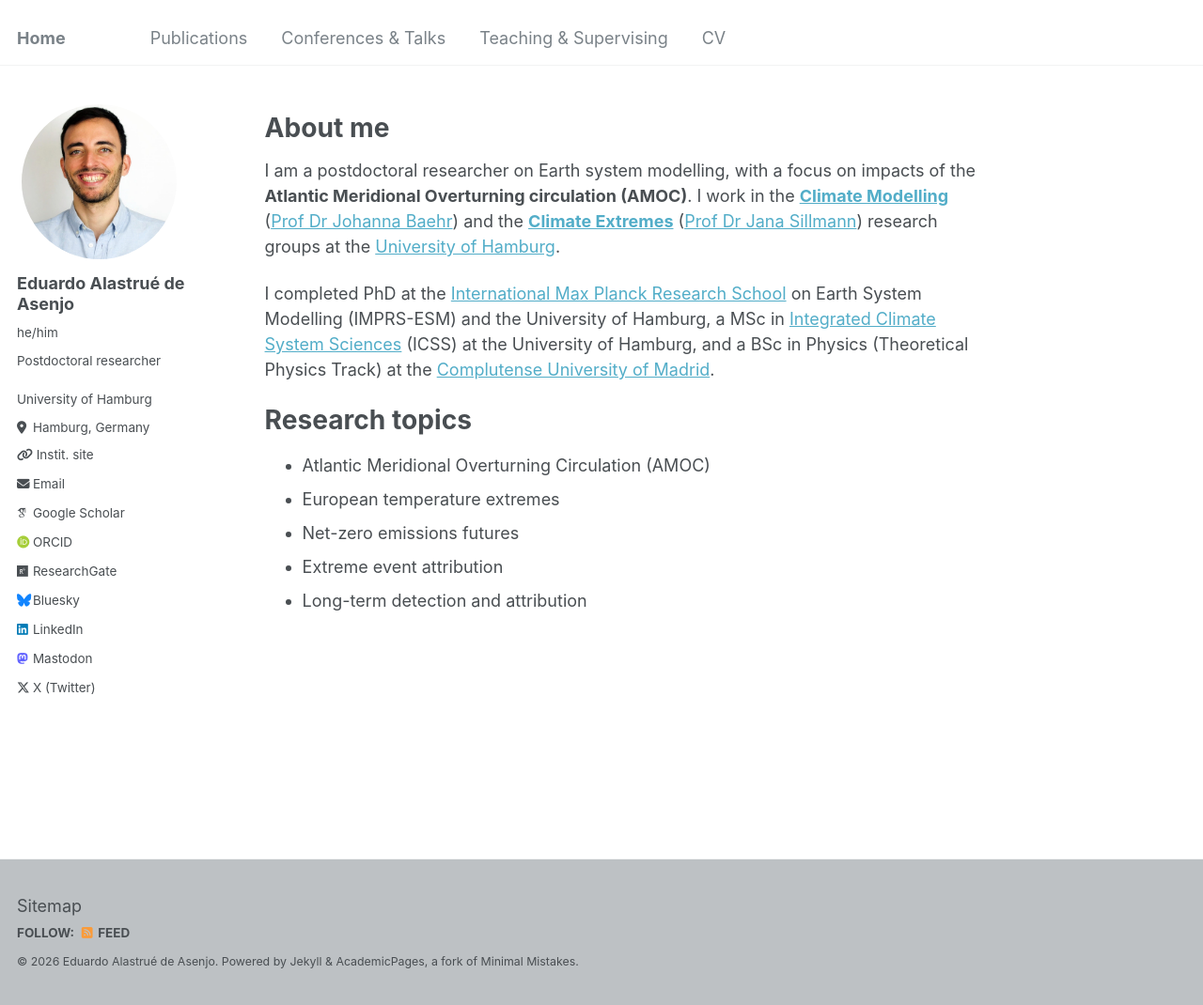
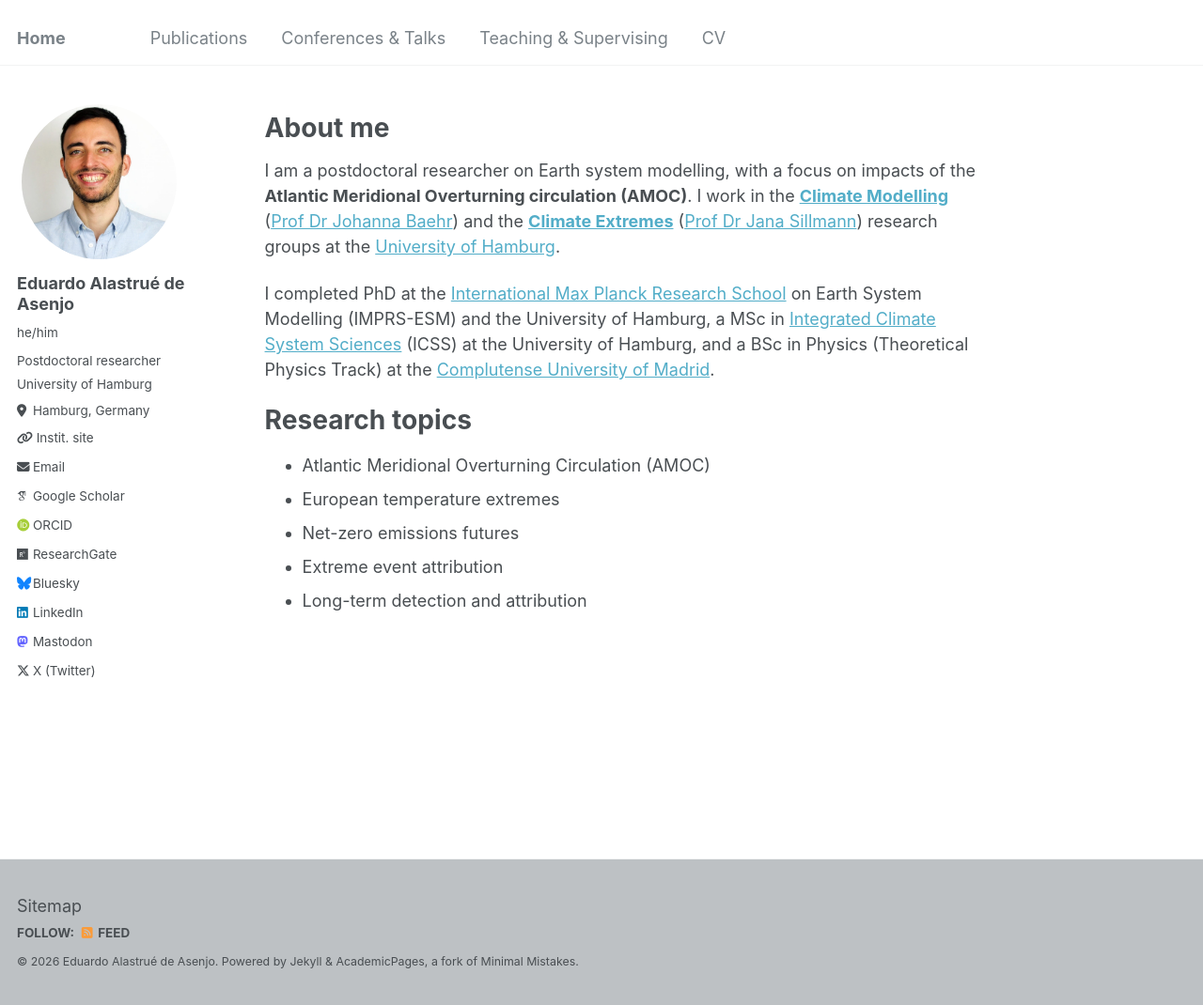
Before and after one commit to edualas/edualas.github.io, a Jekyll site: the page built from _pages/about.md, in a window 1280 px wide and 1070 px high. Shown: the whole window at 94% size. Built offline with Jekyll 4.4.1, drawn with Linux system fonts in a browser that asks for light colours; some web fonts are replaced.

Commit message:
Tighten author bio spacing

```diff
--- a/_sass/_sidebar.scss
+++ b/_sass/_sidebar.scss
@@ -153,7 +153,7 @@
 
   @include breakpoint($large) {
     margin-top: 10px;
-    margin-bottom: 20px;
+    margin-bottom: 8px;
   }
 }
 
@@ -161,8 +161,8 @@
   margin: 0;
 
   @include breakpoint($large) {
-    margin-top: 0;
-    margin-bottom: 10px;
+    margin-top: -4px;
+    margin-bottom: 8px;
   }
 }
 
```
